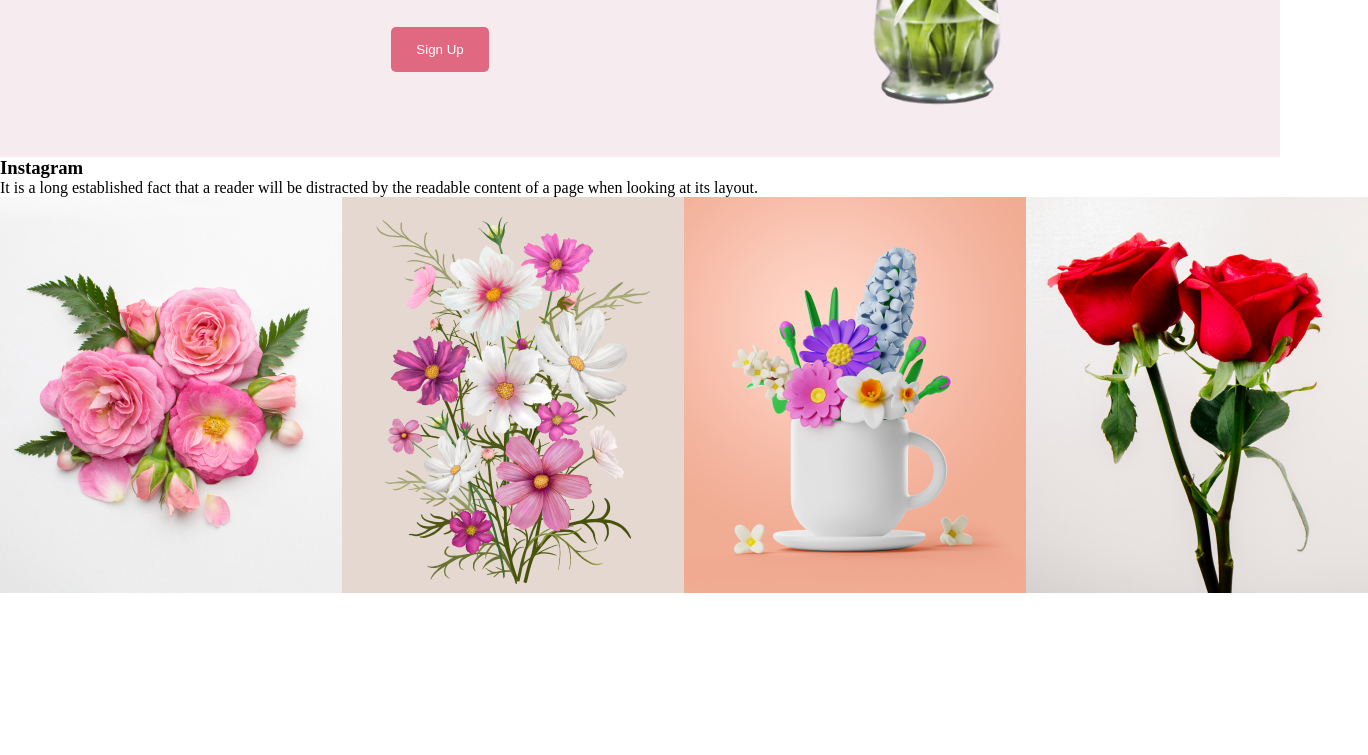
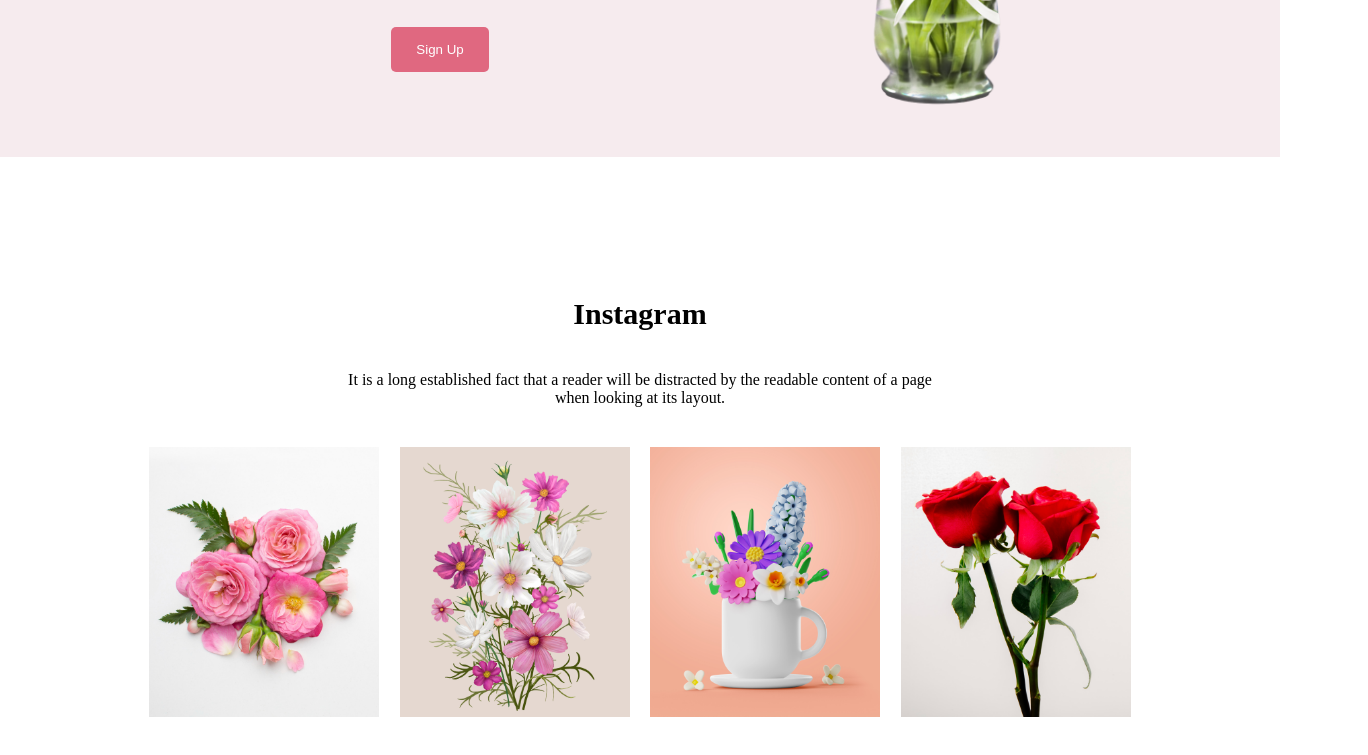
Before and after one commit to shoptorshiria78/flower-garden, a plain HTML site: page index.html in a window 1280 px wide. Shown: the part 1910-2665 px from the top of the page, 1368 px wide, since content can reach past the window. Before the commit the page ends 2503 px from the top, so only its background shows below. Drawn offline with Linux system fonts and the light colour scheme.

Commit message:
instagram uploaded

```diff
--- a/index.html
+++ b/index.html
@@ -90,7 +90,7 @@
             </div>
 
         </section>
-        <section>
+        <section class="instagram">
             <div class="insta">
                 <h3>Instagram</h3>
                 <p>It is a long established fact that a reader will be distracted by the readable content of a page when looking at its layout.</p>
--- a/style.css
+++ b/style.css
@@ -179,7 +179,7 @@
     width: 72%;
     margin: auto;
     margin-top: 80px;
-    padding: 20px ;
+    padding: 20px;
 }
 
 .job {
@@ -192,7 +192,8 @@
     height: auto;
     padding: 10px;
 }
-.sale{
+
+.sale {
     display: flex;
     justify-content: space-around;
     height: auto;
@@ -200,20 +201,23 @@
     background-color: #f6ebee;
     margin-top: 140px;
 }
-.sale-add{
-    padding:80px;
-    margin:auto;
-    width:40%;
+
+.sale-add {
+    padding: 80px;
+    margin: auto;
+    width: 40%;
     text-align: center;
     margin-left: 140px;
 }
-.sale-add>h3{
+
+.sale-add>h3 {
     text-align: center;
     font-size: 30px;
     padding: 150px 5px 20px 5px;
 
 }
-.sale-add>button{
+
+.sale-add>button {
     padding: 15px 25px;
     background-color: #e06880;
     color: white;
@@ -221,14 +225,48 @@
     border: none;
     margin-top: 30px;
 }
-.sale-pic img{
-    height:400px;
-    width:300px;
-    padding:40px;
+
+.sale-pic img {
+    height: 400px;
+    width: 300px;
+    padding: 40px;
     margin-right: 160px;
 }
-.insta-pic{
+
+.insta-pic {
     display: flex;
-    justify-content: space-between;
+    justify-content: space-evenly;
     align-items: center;
+
 }
+
+.insta-pic>img {
+    height: 270px;
+    width: 230px;
+
+}
+
+.instagram{
+    width: 80%;
+    margin: auto;
+    margin-bottom: 40px;
+    margin-top: 50px;
+}
+
+.insta{
+
+    width: 60%;
+    height: auto;
+    margin: auto;
+}
+
+.insta>p{
+    text-align: center;
+    padding: 20px 5px 40px 5px;
+}
+.insta>h3{
+    text-align: center;
+    font-size: 30px;
+    padding: 90px 5px 20px 5px;
+
+}
```
